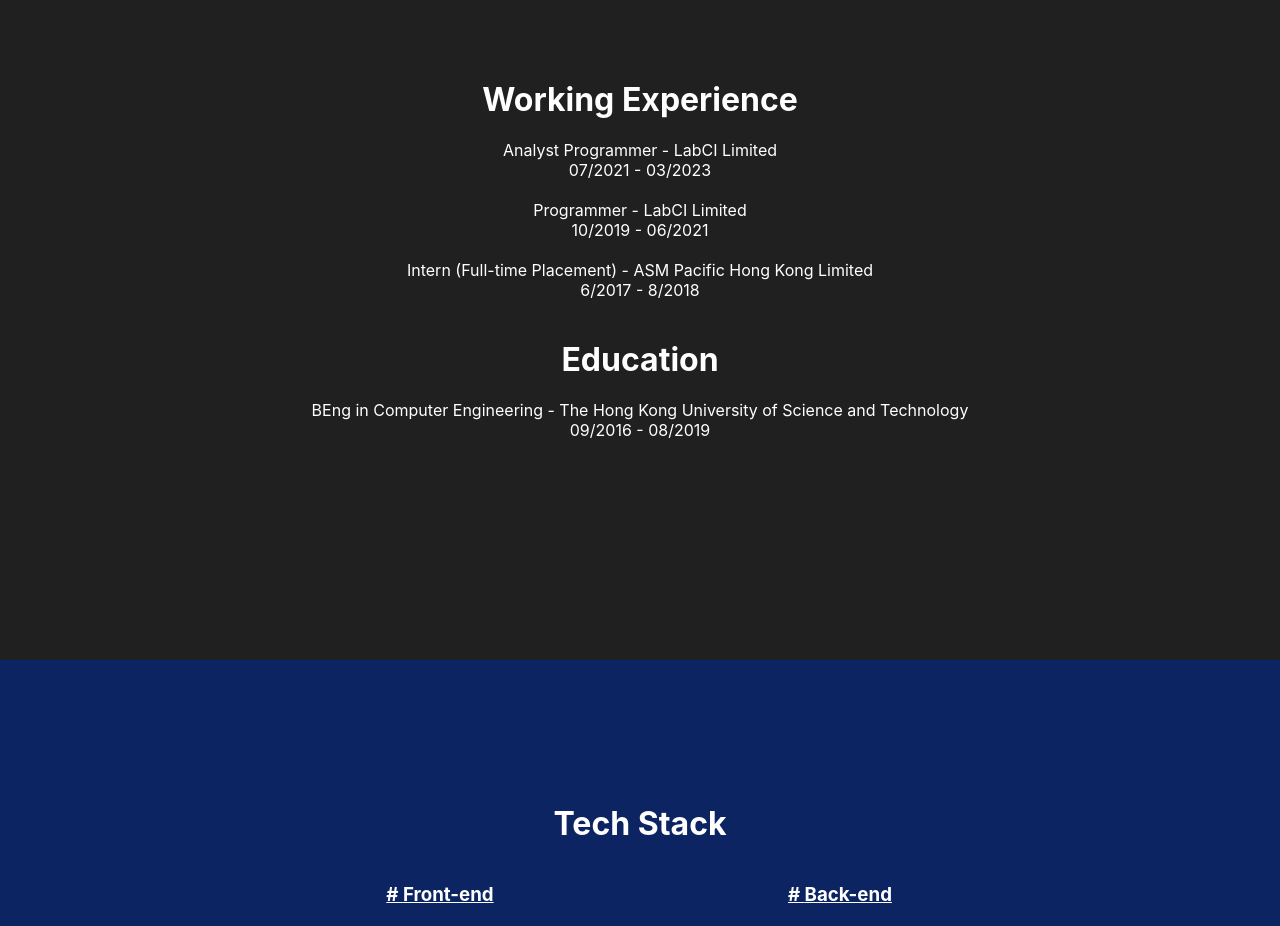
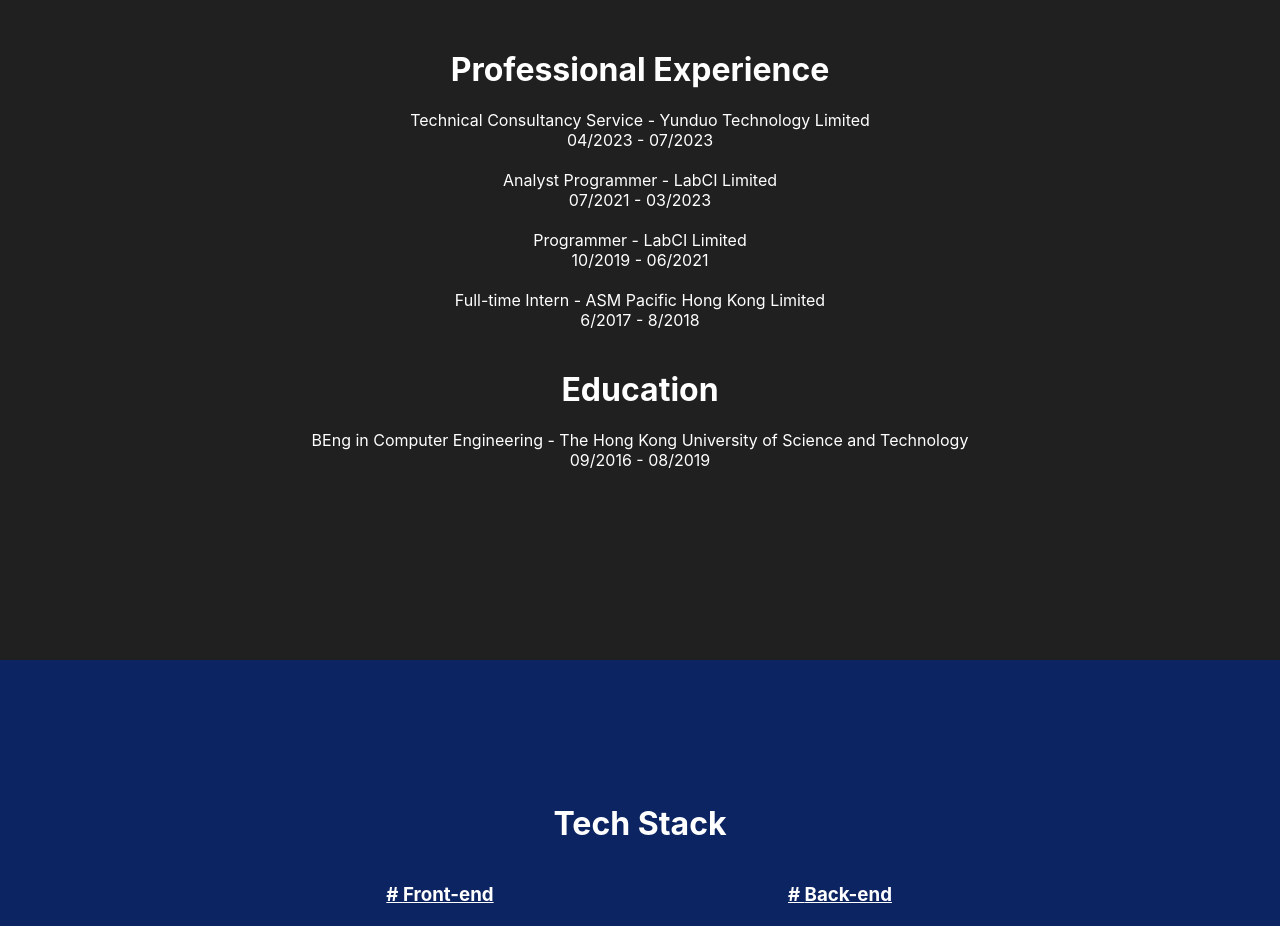
Before and after one commit to parkers116/homepage, a React (Create React App) app: page / in a window 1280 px wide. Shown: the part 940-1866 px from the top of the page. Built offline with nearby package versions, Linux system fonts and the light colour scheme.

Commit message:
update info

```diff
--- a/src/components/FirstSection/index.tsx
+++ b/src/components/FirstSection/index.tsx
@@ -4,10 +4,7 @@
 
 interface FirstSectionProps {}
 
-const ARR_STR = [
-  "Hello! This is Parker Suen!",
-  "Now located in Greater Toronto Area, Ontario, Canada!",
-];
+const ARR_STR = ["Hello! This is Parker Suen!", "Now located in Hong Kong!"];
 
 const FirstSection = (props: FirstSectionProps) => {
   const [displayString, setDisplayString] = useState<string>();
@@ -16,12 +13,7 @@
     startTypeWriter(ARR_STR, 0);
   }, []);
 
-  const typeWriter = (
-    text: string,
-    i: number,
-    isReverse: boolean,
-    cb?: () => void
-  ) => {
+  const typeWriter = (text: string, i: number, isReverse: boolean, cb?: () => void) => {
     if (!isReverse) {
       if (i < text.length) {
         setDisplayString(text.substring(0, i + 1));
--- a/src/components/InfoSection/index.tsx
+++ b/src/components/InfoSection/index.tsx
@@ -7,22 +7,22 @@
 const InfoSection = (props: InfoSectionProps) => {
   return (
     <div id="info-section" className="info-section section">
-      <h1>Working Experience</h1>
+      <h1>Professional Experience</h1>
+      <div>Technical Consultancy Service - Yunduo Technology Limited</div>
+      <div>04/2023 - 07/2023</div>
+      <br />
       <div>Analyst Programmer - LabCI Limited</div>
       <div>07/2021 - 03/2023</div>
       <br />
       <div>Programmer - LabCI Limited</div>
       <div>10/2019 - 06/2021</div>
       <br />
-      <div>Intern (Full-time Placement) - ASM Pacific Hong Kong Limited</div>
+      <div>Full-time Intern - ASM Pacific Hong Kong Limited</div>
       <div>6/2017 - 8/2018</div>
       <br />
       <br />
       <h1>Education</h1>
-      <div>
-        BEng in Computer Engineering - The Hong Kong University of Science and
-        Technology
-      </div>
+      <div>BEng in Computer Engineering - The Hong Kong University of Science and Technology</div>
       <div>09/2016 - 08/2019</div>
     </div>
   );
--- a/src/components/TechSection/index.tsx
+++ b/src/components/TechSection/index.tsx
@@ -13,7 +13,7 @@
   {
     label: "Front-end",
     list: [
-      "React.js / TypeScript / jQuery",
+      "React.js / TypeScript",
       "jQuery / JSP",
       "HTML5 / CSS3 / JavaScript (ES6+)",
     ],
```
